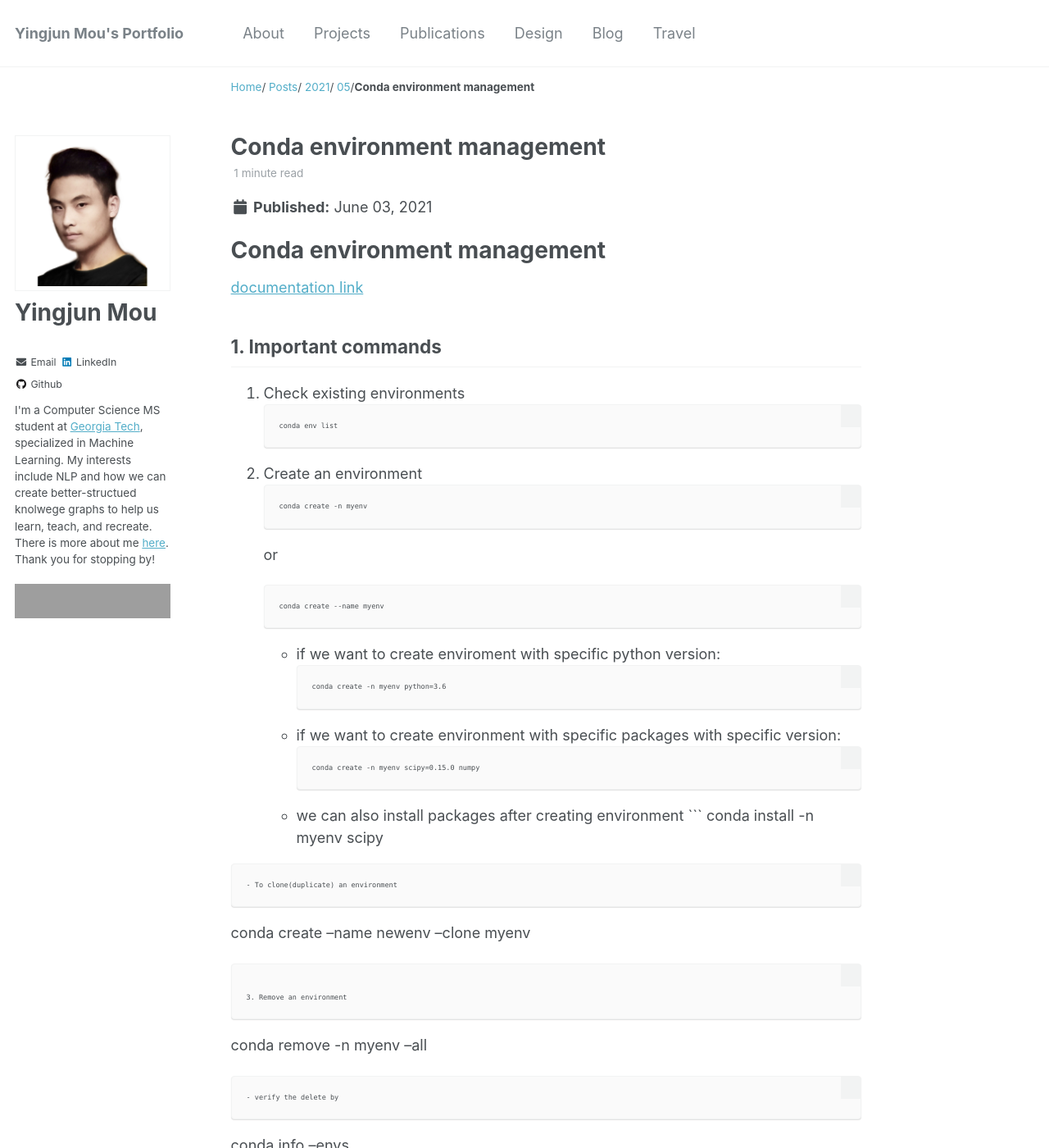
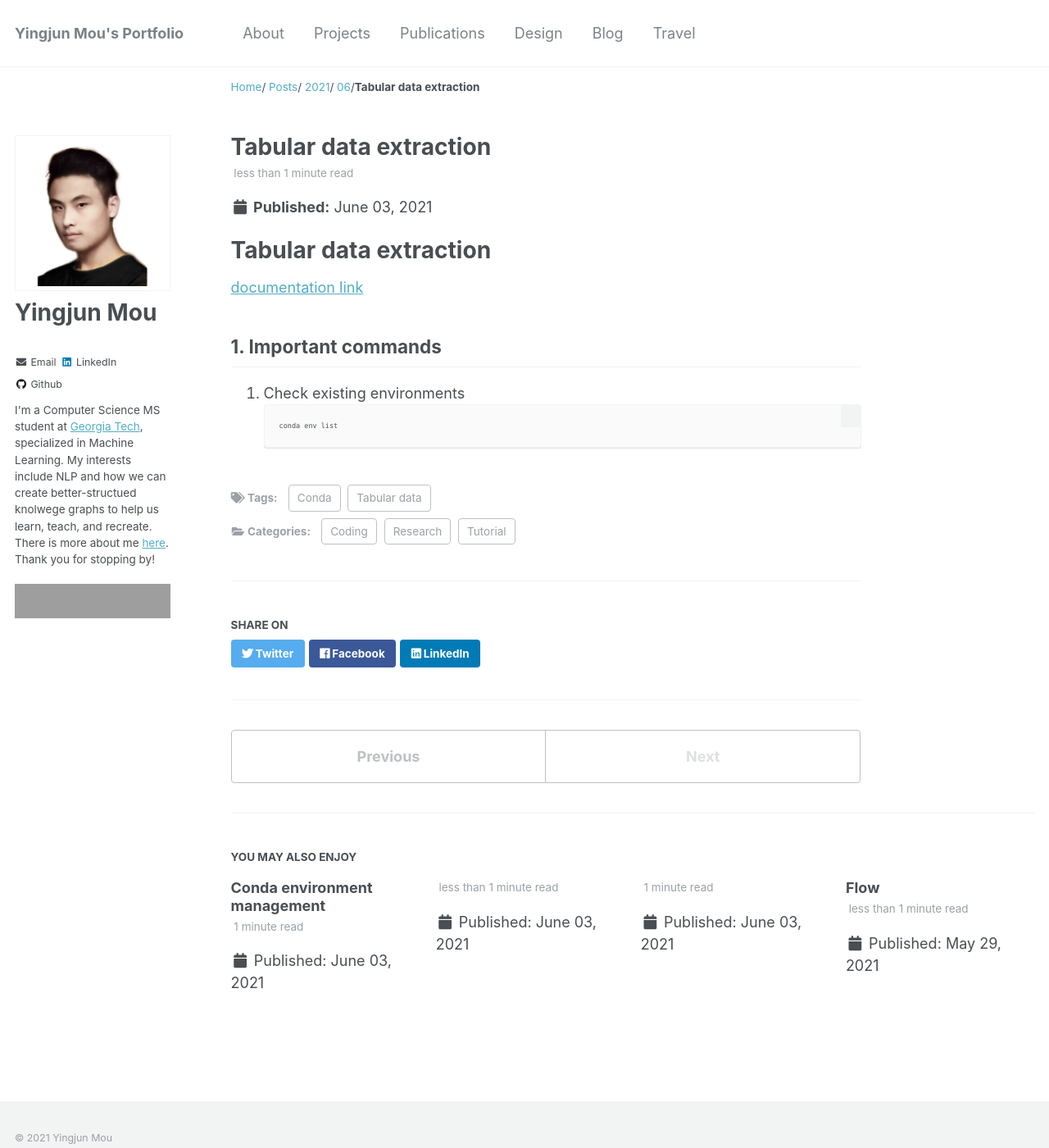
Before and after one commit to yingjun-mou/yingjun-mou.github.io, a Jekyll site: the page built from _posts/2021-06-03-blog-post-Tutorial-Tabular-data-extraction.md, in a window 1280 px wide and 1400 px high. Shown: the whole window at 82% size. Built offline with Jekyll 4.4.1, drawn with Linux system fonts in a browser that asks for light colours; some of the changed text lies outside the part shown; grey boxes are pictures that could not be loaded.

````diff
--- a/_posts/2021-06-03-blog-post-Tutorial-Tabular-data-extraction.md
+++ b/_posts/2021-06-03-blog-post-Tutorial-Tabular-data-extraction.md
@@ -1,17 +1,18 @@
 ---
-title: 'Conda environment management'
+title: 'Tabular data extraction'
 date: 2021-06-03
-permalink: /posts/2021/05/Conda environment/
+permalink: /posts/2021/06/Tabular data extration/
 tags:
-  - Virtual Environment
+  - Tabular data
   - Conda
 categories:
   - Coding
   - Tutorial
+  - Research
 ---
 
 
-Conda environment management
+Tabular data extraction
 ======
 
 [documentation link](https://conda.io/projects/conda/en/latest/user-guide/tasks/manage-environments.html)
@@ -22,71 +23,3 @@
 ```
 conda env list
 ```
-
-2. Create an environment
-```
-conda create -n myenv
-```
-or
-```
-conda create --name myenv
-```
-- if we want to create enviroment with specific python version:
-```
-conda create -n myenv python=3.6
-```
-- if we want to create environment with specific packages with specific version:
-```
-conda create -n myenv scipy=0.15.0 numpy
-```
-- we can also install packages after creating environment
-```
-conda install -n myenv scipy
-
-```
-- To clone(duplicate) an environment
-```
-conda create --name newenv --clone myenv
-```
-
-3. Remove an environment
-```
-conda remove -n myenv --all
-```
-- verify the delete by
-```
-conda info --envs
-```
-or
-```
-conda env list
-```
-
-4. Activate an environment
-```
-conda activate myenv
-```
-
-5. Deactivate an environment
-```
-conda deactivate
-```
-
-6. Check packages in a specific environment
-```
-conda list -n myenv
-```
-- Or, if the env is already activated
-```
-conda list
-```
-- If we only want to check if a specific package is installed
-```
-conda list -n myenv scipy
-```
-
-
-## 2. Conda vs pip
-- pip is a *package manager* only for Python
-- venv is a *environment manager* only for Python
-- conda is both a *package and environment manager* and is language agnostic(works with any languages)
````
